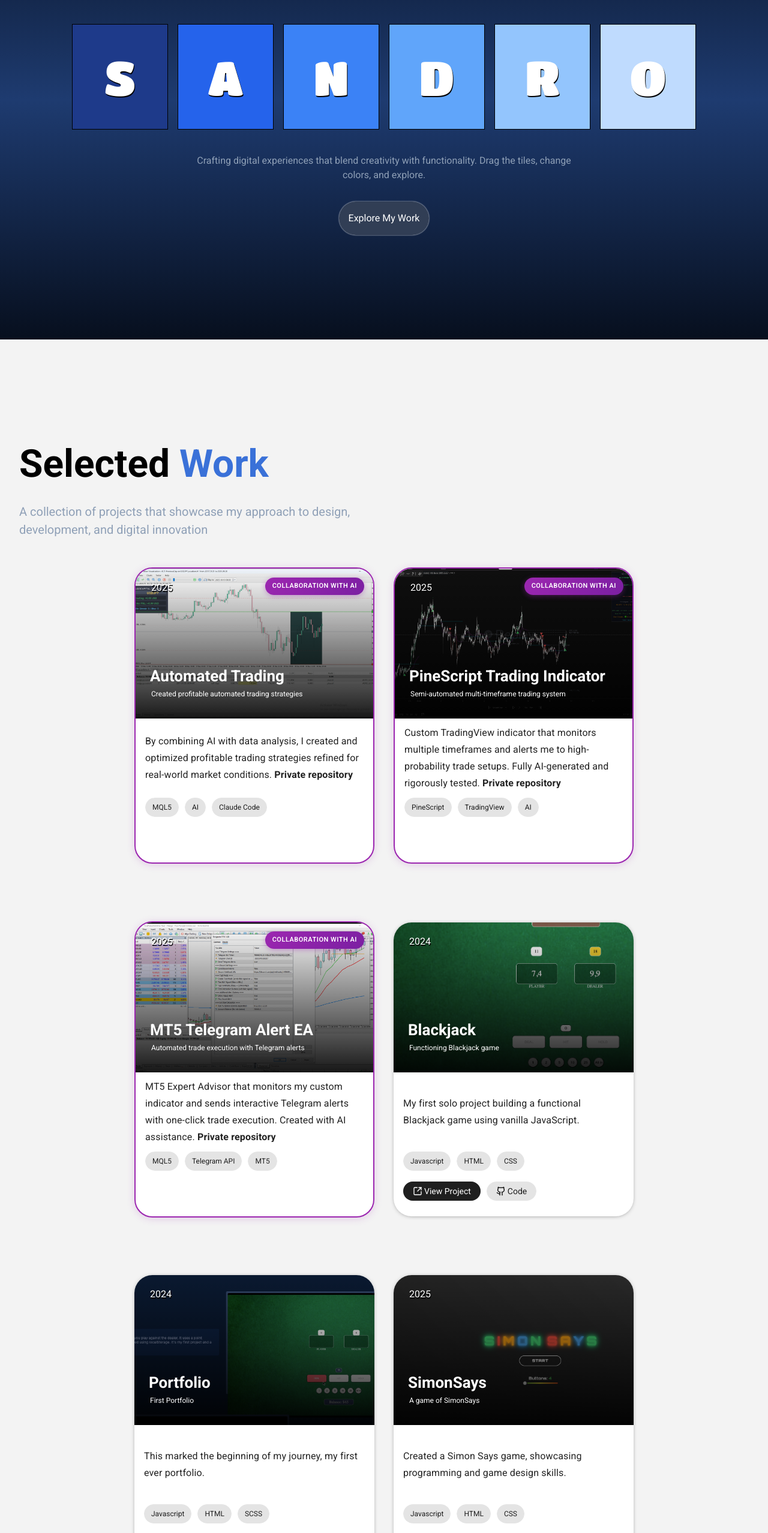
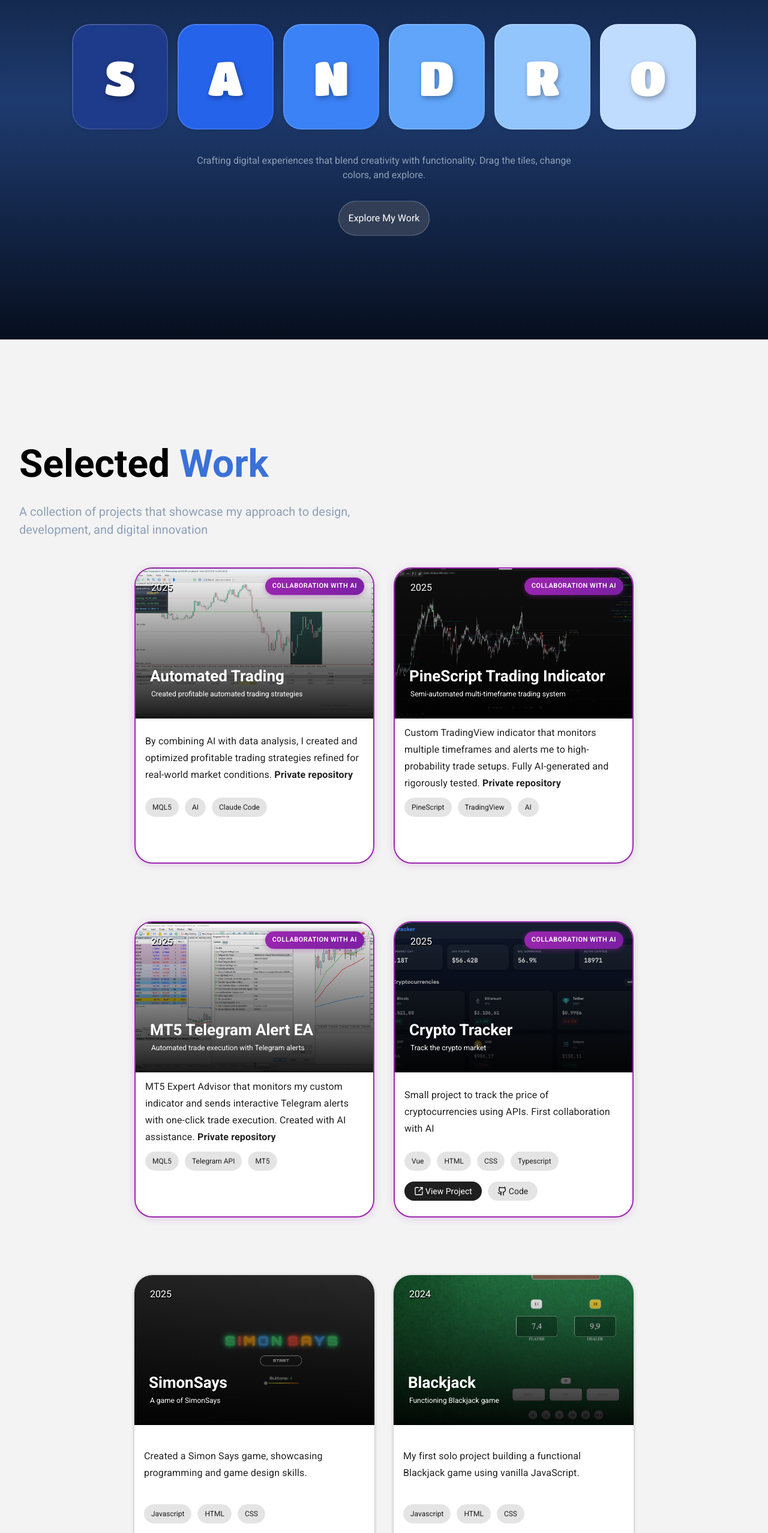
Before and after one commit to LetUndefined/MyPortfolio, a Vue app: page / in a window 1280 px wide. Shown: the part 234-2790 px from the top of the page at 60% size. Built offline with nearby package versions, Linux system fonts and the light colour scheme; a web font is replaced by a local one.

Commit message:
fixed block styling

```diff
--- a/src/components/DraggableBlocks.vue
+++ b/src/components/DraggableBlocks.vue
@@ -41,11 +41,13 @@ onMounted(() => {
 
 <style scoped>
 :deep(.sortable-ghost) {
-  opacity: 0.4;
+  opacity: 0.3;
+  transform: scale(0.95);
 }
 
 :deep(.sortable-chosen) {
   cursor: grabbing;
+  transform: scale(1.02);
 }
 
 .block-container {
@@ -73,39 +75,47 @@ onMounted(() => {
   display: flex;
   align-items: center;
   justify-content: center;
-  border: 1px solid black;
+  border: none;
+  border-radius: 30px;
   width: 10rem;
   height: 11rem;
   color: white;
+  box-shadow: 0px 1px 10px -5px rgba(0, 0, 0, 0.5);
+  transition: all 0.3s ease-in-out;
+  backdrop-filter: blur(10px);
+  position: relative;
+  overflow: hidden;
+}
+
+.block::before {
+  content: '';
+  position: absolute;
+  inset: 0;
+  border-radius: 30px;
+  padding: 2px;
+  background: linear-gradient(135deg, rgba(255, 255, 255, 0.2), rgba(255, 255, 255, 0.05));
+  -webkit-mask: linear-gradient(#fff 0 0) content-box, linear-gradient(#fff 0 0);
+  -webkit-mask-composite: xor;
+  mask-composite: exclude;
+  pointer-events: none;
 }
 
 .block:hover {
   cursor: pointer;
-  animation: wiggle 0.3s ease-in-out;
+  transform: scale(1.05) translateY(-5px);
+  box-shadow: 0px 8px 20px rgba(0, 0, 0, 0.4);
 }
 
-@keyframes wiggle {
-  0% {
-    transform: rotate(0deg);
-  }
-  25% {
-    transform: rotate(-10deg);
-  }
-  50% {
-    transform: rotate(10deg);
-  }
-  75% {
-    transform: rotate(-10deg);
-  }
-  100% {
-    transform: rotate(0deg);
-  }
+.block:active {
+  transform: scale(0.98);
 }
 
 .letter {
   font-size: 5rem;
   text-transform: uppercase;
   font-family: 'Titan One';
-  text-shadow: 1px 2px black;
+  text-shadow: 2px 4px 8px rgba(0, 0, 0, 0.3);
+  position: relative;
+  z-index: 1;
 }
 </style>
--- a/src/components/SkillsAndExpertise.vue
+++ b/src/components/SkillsAndExpertise.vue
@@ -33,13 +33,32 @@ const props = defineProps<{
 <style scoped>
 .v-card {
   position: relative;
-  border-radius: 10px;
+  border-radius: 30px;
   display: flex;
   justify-content: center;
   align-items: center;
   width: 300px;
   height: 200px;
-  box-shadow: 0px 1px 10px -5px black;
+  box-shadow: 0px 4px 15px rgba(0, 0, 0, 0.1);
+  transition: all 0.3s ease-in-out;
+  overflow: hidden;
+}
+
+.v-card::after {
+  content: '';
+  position: absolute;
+  top: 0;
+  left: 0;
+  right: 0;
+  bottom: 0;
+  background: linear-gradient(135deg, transparent 0%, rgba(255, 255, 255, 0.05) 100%);
+  pointer-events: none;
+  z-index: 1;
+}
+
+.v-card:hover {
+  box-shadow: 0px 8px 30px rgba(0, 0, 0, 0.2);
+  transform: translateY(-8px);
 }
 
 .v-card::before {
@@ -50,9 +69,14 @@ const props = defineProps<{
   right: 0;
   bottom: 0;
   height: 10px;
-  background-color: var(--icon-bg-color);
+  background: linear-gradient(90deg, var(--icon-bg-color) 0%, color-mix(in srgb, var(--icon-bg-color) 70%, white) 100%);
   z-index: 1;
-  border-radius: 20px;
+  border-radius: 30px;
+  transition: height 0.3s ease-in-out;
+}
+
+.v-card:hover::before {
+  height: 15px;
 }
 
 .v-card-item > * {
@@ -64,12 +88,19 @@ const props = defineProps<{
   flex-direction: column;
   align-items: center;
   justify-content: center;
+  z-index: 2;
 }
 
 .image-container {
   margin-top: 1rem;
   padding: 0.5rem;
-  border-radius: 10px;
-  box-shadow: 0px 0px 3px -1px black;
+  border-radius: 15px;
+  box-shadow: 0px 4px 12px rgba(0, 0, 0, 0.15);
+  transition: all 0.3s ease-in-out;
+}
+
+.v-card:hover .image-container {
+  transform: scale(1.15) rotate(5deg);
+  box-shadow: 0px 8px 20px rgba(0, 0, 0, 0.25);
 }
 </style>
--- a/src/composables/SelectedWork.ts
+++ b/src/composables/SelectedWork.ts
@@ -87,6 +87,52 @@ const workArray: Ref<Work[]> = ref([
     isAIGenerated: true,
   },
   {
+    image: cryptoTracker,
+    title: 'Crypto Tracker',
+    subtitle: 'Track the crypto market',
+    year: '2025',
+    language: ['Vue', 'HTML', 'CSS', 'Typescript'],
+    information:
+      'Small project to track the price of cryptocurrencies using APIs. First collaboration with AI',
+    projectLink: 'https://letundefined.github.io/CryptoTracker/',
+    githubLink: 'https://github.com/LetUndefined/CryptoTracker',
+    detailedDescription:
+      'A real-time cryptocurrency tracking application that displays live market data. This project marked my transition to modern frameworks and my first collaboration with AI for development. It demonstrates my ability to work with external APIs and manage asynchronous data.',
+    features: [
+      'Real-time price updates',
+      'Multiple cryptocurrency support',
+      'Price change indicators',
+      'Search functionality',
+      'API integration',
+    ],
+    challenges:
+      'Managing API calls, handling loading states, and ensuring data updates smoothly were key challenges. This was also my first time collaborating with AI for development.',
+    technologies: ['Vue 3', 'TypeScript', 'REST APIs', 'CSS3', 'Composition API'],
+    isAIGenerated: true,
+  },{
+    image: simon,
+    title: 'SimonSays',
+    subtitle: 'A game of SimonSays',
+    year: '2025',
+    language: ['Javascript', 'HTML', 'CSS'],
+    information: 'Created a Simon Says game, showcasing programming and game design skills.',
+    projectLink: 'https://letundefined.github.io/SimonSays-Game/',
+    githubLink: 'https://github.com/LetUndefined/SimonSays-Game',
+    detailedDescription:
+      'An interactive memory game that challenges players to repeat increasingly complex sequences. This project demonstrates my ability to create engaging user experiences while managing complex game states and user interactions.',
+    features: [
+      'Progressive difficulty levels',
+      'Sound effects and visual feedback',
+      'High score tracking',
+      'Smooth animations',
+      'Responsive touch/click controls',
+      'Game over and restart functionality',
+    ],
+    challenges:
+      'Implementing the pattern recognition logic and ensuring smooth animations synchronized with sound effects was challenging. Managing timing and user input validation required careful attention to detail.',
+    technologies: ['JavaScript', 'HTML5', 'CSS3'],
+  },
+  {
     image: blackjack,
     title: 'Blackjack',
     subtitle: 'Functioning Blackjack game',
@@ -131,53 +177,7 @@ const workArray: Ref<Work[]> = ref([
       'Learning CSS layout techniques and making the site responsive across different devices was a significant challenge. Understanding SCSS and organizing styles efficiently required a lot of research and iteration.',
     technologies: ['JavaScript', 'HTML5', 'SCSS', 'Responsive Design'],
   },
-  {
-    image: simon,
-    title: 'SimonSays',
-    subtitle: 'A game of SimonSays',
-    year: '2025',
-    language: ['Javascript', 'HTML', 'CSS'],
-    information: 'Created a Simon Says game, showcasing programming and game design skills.',
-    projectLink: 'https://letundefined.github.io/SimonSays-Game/',
-    githubLink: 'https://github.com/LetUndefined/SimonSays-Game',
-    detailedDescription:
-      'An interactive memory game that challenges players to repeat increasingly complex sequences. This project demonstrates my ability to create engaging user experiences while managing complex game states and user interactions.',
-    features: [
-      'Progressive difficulty levels',
-      'Sound effects and visual feedback',
-      'High score tracking',
-      'Smooth animations',
-      'Responsive touch/click controls',
-      'Game over and restart functionality',
-    ],
-    challenges:
-      'Implementing the pattern recognition logic and ensuring smooth animations synchronized with sound effects was challenging. Managing timing and user input validation required careful attention to detail.',
-    technologies: ['JavaScript', 'HTML5', 'CSS3'],
-  },
-  {
-    image: cryptoTracker,
-    title: 'Crypto Tracker',
-    subtitle: 'Track the crypto market',
-    year: '2025',
-    language: ['Vue', 'HTML', 'CSS', 'Typescript'],
-    information:
-      'Small project to track the price of cryptocurrencies using APIs. First collaboration with AI',
-    projectLink: 'https://letundefined.github.io/CryptoTracker/',
-    githubLink: 'https://github.com/LetUndefined/CryptoTracker',
-    detailedDescription:
-      'A real-time cryptocurrency tracking application that displays live market data. This project marked my transition to modern frameworks and my first collaboration with AI for development. It demonstrates my ability to work with external APIs and manage asynchronous data.',
-    features: [
-      'Real-time price updates',
-      'Multiple cryptocurrency support',
-      'Price change indicators',
-      'Search functionality',
-      'API integration',
-    ],
-    challenges:
-      'Managing API calls, handling loading states, and ensuring data updates smoothly were key challenges. This was also my first time collaborating with AI for development.',
-    technologies: ['Vue 3', 'TypeScript', 'REST APIs', 'CSS3', 'Composition API'],
-    isAIGenerated: true,
-  },
+
   {
     image: 'blue',
     title: 'Coming soon',
--- a/src/composables/SkillsAndExpertise.ts
+++ b/src/composables/SkillsAndExpertise.ts
@@ -1,6 +1,6 @@
 import { ref, type Ref } from 'vue'
 import type { Skills } from '@/models/Interface'
-import { Palette, Code, Github, Brain, ChartCandlestick } from 'lucide-vue-next'
+import { Palette, Code, Github, Brain, ChartCandlestick, Coffee } from 'lucide-vue-next'
 
 export const skillsArray: Ref<Skills[]> = ref([
   {
@@ -59,4 +59,11 @@ export const skillsArray: Ref<Skills[]> = ref([
     color: '#ff8b7698',
     iconColor: '#ff7676ee',
   },
+  {
+    icon: Coffee,
+    skill: 'Drinking Coffee',
+    chip: 'Essential',
+    color: '#F4E4D7',
+    iconColor: '#6F4E37',
+  },
 ])
```
